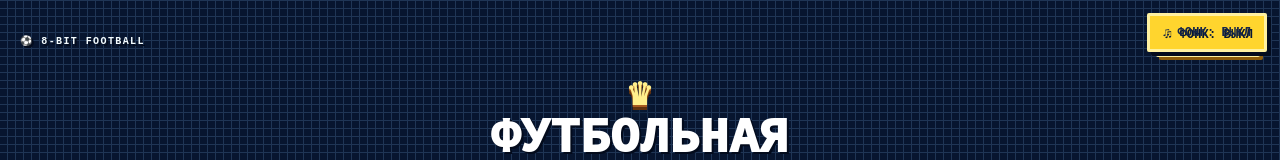
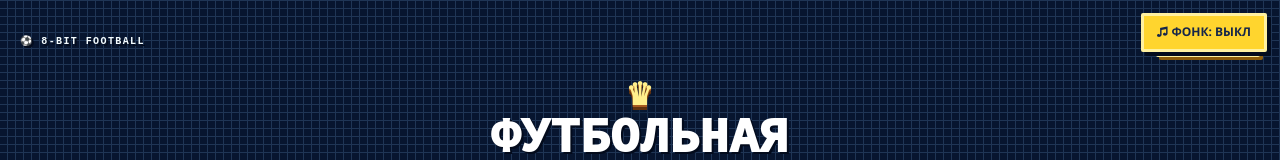
Before and after one commit to dimasgodzzila-maker/penalty-karol-67, a plain HTML site: page index.html in a window 1280 px wide. Shown: the top 160 px of the page. Drawn offline with Linux system fonts and the light colour scheme; no server answers.

Commit message:
Fix doubled music toggle label on iOS

```diff
--- a/index.html
+++ b/index.html
@@ -704,6 +704,20 @@ input,select{border:3px solid #6aa7e8!important;border-radius:2px!important;back
 #match .power-heading #powerValue{color:#ffd52e!important}
 @media(max-width:390px){.pitch{height:340px!important}.pitch .player{image-rendering:pixelated!important}.pitch .keeper{image-rendering:pixelated!important}}
 
+
+/* FIX: prevent doubled/ghosted label on the fixed music button (especially iOS Safari) */
+#musicToggle{
+  text-shadow:none!important;
+  -webkit-text-stroke:0!important;
+  -webkit-font-smoothing:antialiased!important;
+  text-rendering:geometricPrecision!important;
+  font-family:system-ui,-apple-system,Arial,sans-serif!important;
+  font-weight:800!important;
+  letter-spacing:0!important;
+  line-height:1.2!important;
+  transform:translateZ(0)!important;
+  backface-visibility:hidden!important;
+}
 </style>
 </head>
 <body>
```
